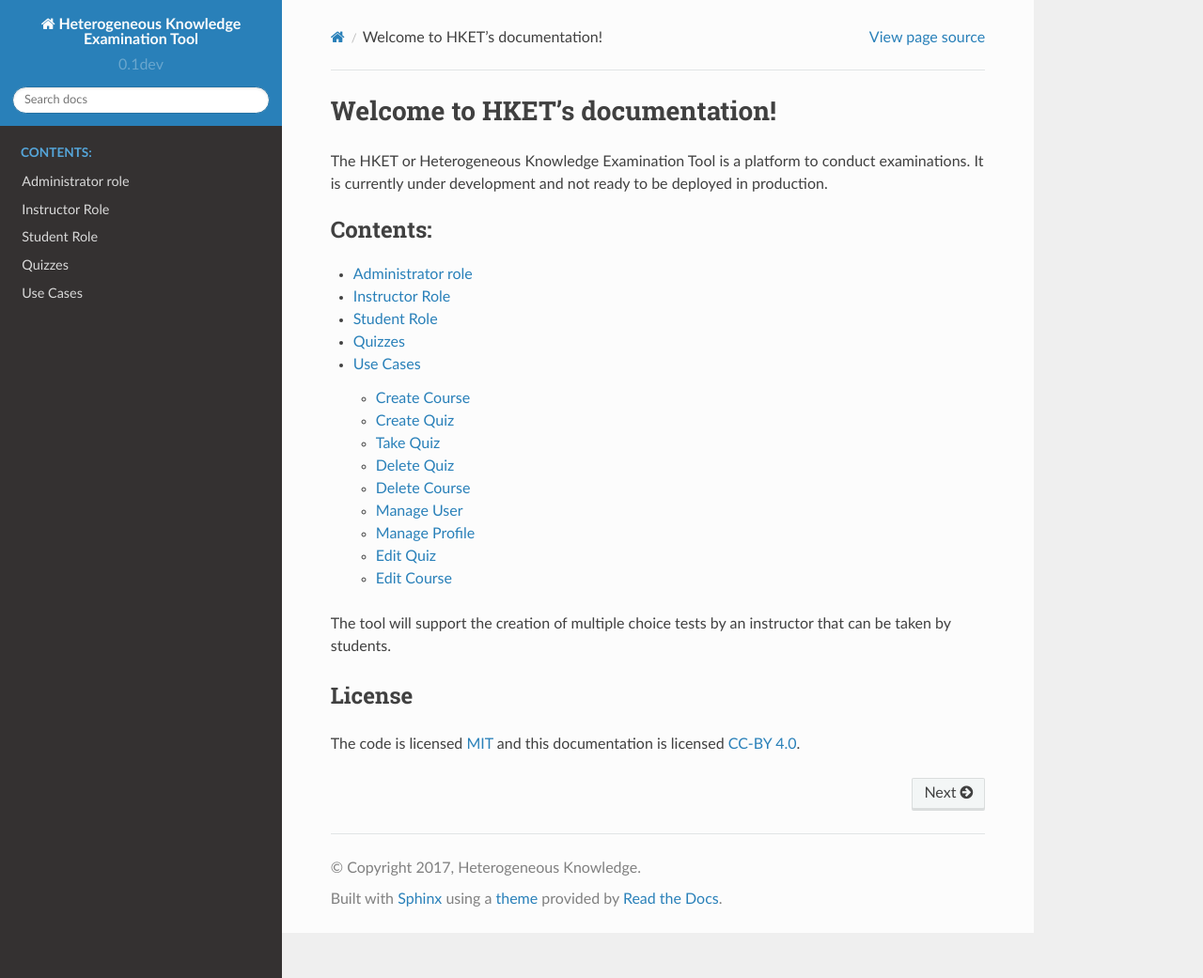
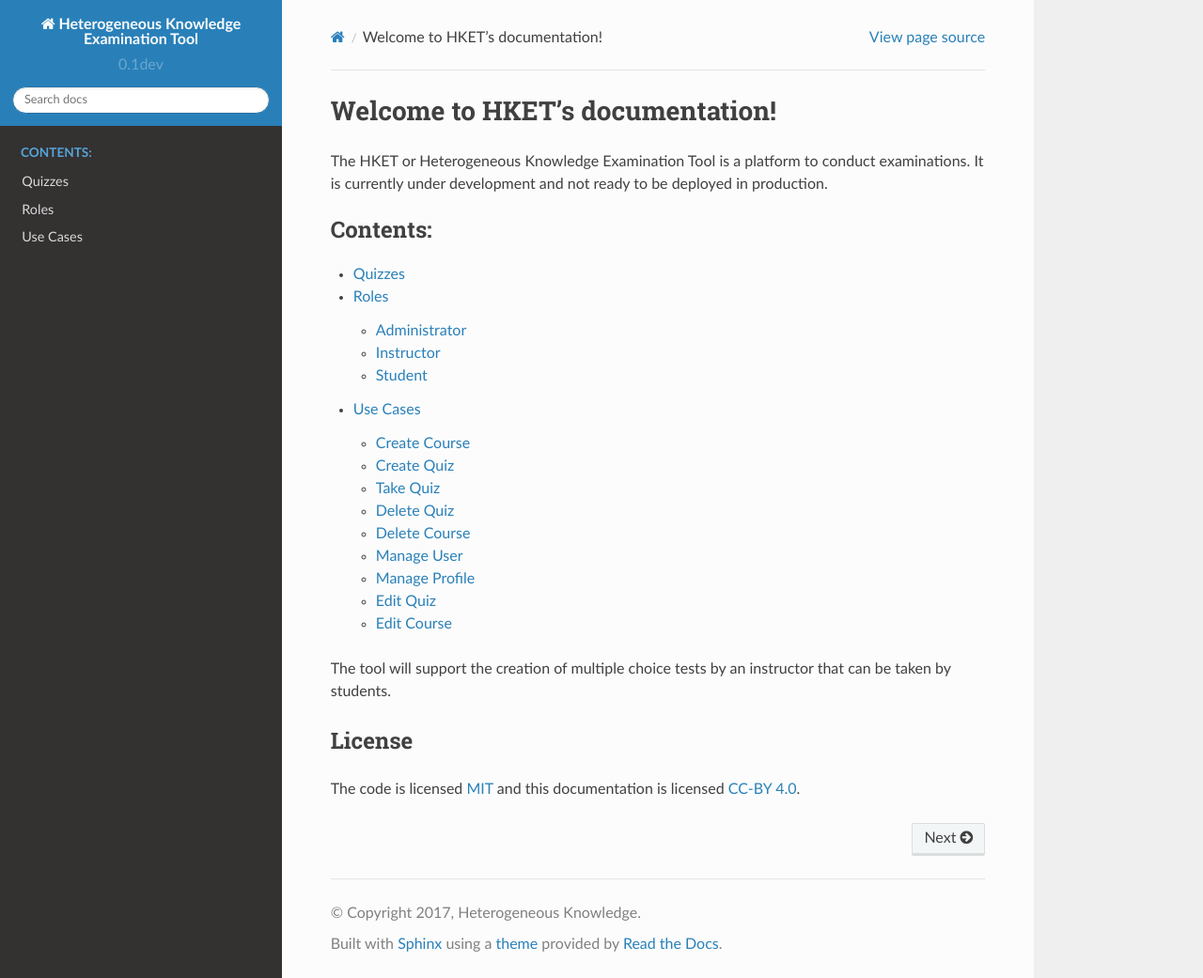
Before and after one commit to mikevo/uno-heterogeneous-knowledge, a Sphinx documentation site: the page built from docs/index.rst, in a window 1280 px wide and 1041 px high. Shown: the whole window at 94% size. Built offline with Sphinx 7.4.7 and the Read the Docs theme 2.0.0, drawn with Linux system fonts in a browser that asks for light colours.

Commit message:
Move the user roles into their own subtree  also add a png of the use case diagram to the use_case_doc file

```diff
--- a/docs/conf.py
+++ b/docs/conf.py
@@ -96,7 +96,9 @@ html_theme = 'sphinx_rtd_theme'
 # further.  For a list of options available for each theme, see the
 # documentation.
 #
-# html_theme_options = {}
+html_theme_options = {
+  'navigation_depth': 4,
+}
 
 # Add any paths that contain custom static files (such as style sheets) here,
 # relative to this directory. They are copied after the builtin static files,
--- a/docs/index.rst
+++ b/docs/index.rst
@@ -13,10 +13,8 @@ It is currently under development and not ready to be deployed in production.
    :maxdepth: 2
    :caption: Contents:
 
-   administrator
-   instructor
-   student
    quiz
+   role
    use-case-doc
 
 The tool will support the creation of multiple choice tests by an instructor that can be taken by students.
--- a/docs/instructor.rst
+++ /dev/null
@@ -1,4 +0,0 @@
-Instructor Role
-===============
-
-Instructors create exams that are taken by students.
--- a/docs/quiz.rst
+++ b/docs/quiz.rst
@@ -4,6 +4,6 @@ Quizzes
 Quizzes leads to the list of assignments that can be edited or taken.
 From Quizzes, the user can view each Quiz.
 
-The :doc:`/student` can take the quizzes.
+The :doc:`/roles/student` can take the quizzes.
 
-The :doc:`/instructor` and the :doc:`/administrator` can create, delete, and edit them.
+The :doc:`/roles/instructor` and the :doc:`/roles/administrator` can create, delete, and edit them.
--- a/docs/administrator.rst
+++ b/docs/roles/administrator.rst
@@ -1,5 +1,5 @@
-Administrator role
-==================
+Administrator
+=============
 
 A user with administrator role is allowed to perform all sections. This includes changing the role of other users. As this is something important to bootstrap the application there is a default administrator account created.
 
--- /dev/null
+++ b/docs/roles/instructor.rst
@@ -0,0 +1,4 @@
+Instructor
+==========
+
+Instructors create exams that are taken by students.
--- /dev/null
+++ b/docs/roles/student.rst
@@ -0,0 +1,4 @@
+Student
+=======
+
+Students take exams and get a grade when they submit their answers.
--- a/docs/student.rst
+++ /dev/null
@@ -1,4 +0,0 @@
-Student Role
-============
-
-Students take exams and get a grade when they submit their answers.
--- a/docs/use-case-doc.rst
+++ b/docs/use-case-doc.rst
@@ -15,3 +15,5 @@
    use_cases/UC7
    use_cases/UC8
    use_cases/UC9
+
+.. image:: diagrams/use_case.png
```
Also changed, not shown: docs/role.rst (added, +11 -0 lines), docs/diagrams/use_case.png (added).
